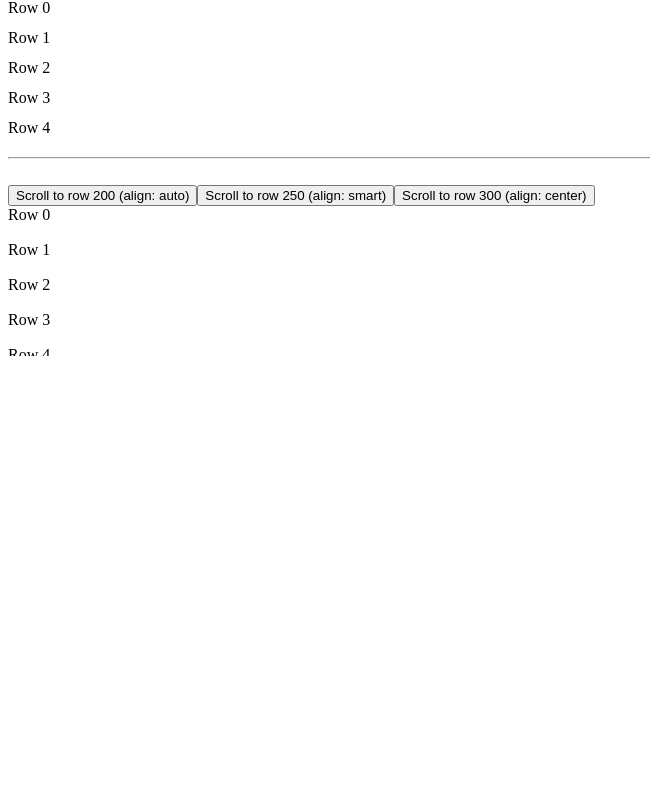
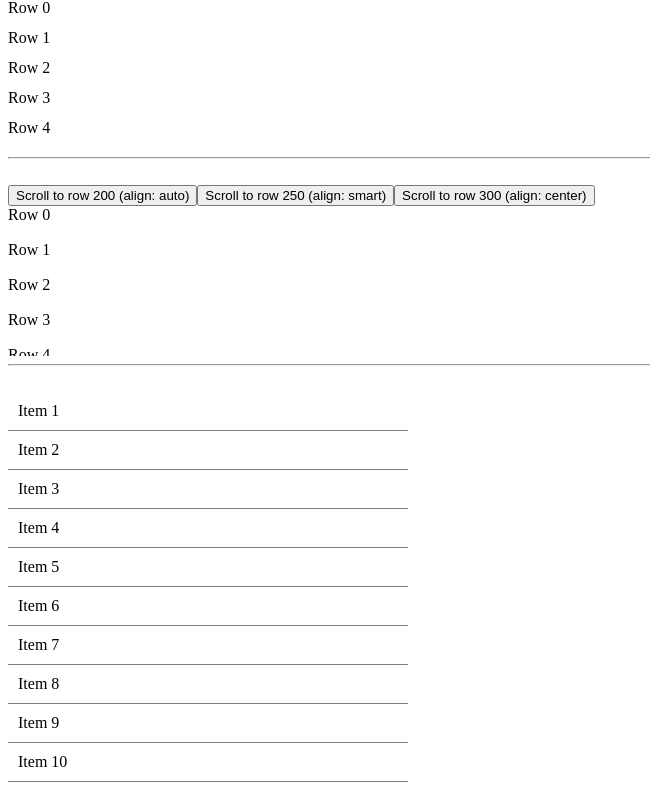
Before and after one commit to adityackr/react-window-practice, a React (Vite) app: page / in a window 1280 px wide. Shown: the part 975-1775 px from the top of the page, without its empty margins (0-650 px from the left). Before the commit the page ends 1339 px from the top, so only its background shows below. Built offline with nearby package versions, Linux system fonts and the light colour scheme.

Commit message:
add: memorize list items

```diff
--- a/src/App.jsx
+++ b/src/App.jsx
@@ -1,11 +1,45 @@
 import FixedSizeGridExample from './components/fixed-size-grid';
 import FixedSizedListColumn from './components/fixed-size-list/fixed-column';
 import FixedSizedListRow from './components/fixed-size-list/fixed-row';
+import MemoizeItems from './components/memoize-items';
 import ScrollingIndicators from './components/scrolling-indicators';
 import ScrollingToItem from './components/scrolling-to-item';
 import VariableSizeGridExample from './components/variable-size-grid';
 import VariableSizeListColumn from './components/variable-size-list/column';
 import VariableSizeListRow from './components/variable-size-list/row';
+
+const items = [
+	{ id: 1, label: 'Item 1' },
+	{ id: 2, label: 'Item 2' },
+	{ id: 3, label: 'Item 3' },
+	{ id: 4, label: 'Item 4' },
+	{ id: 5, label: 'Item 5' },
+	{ id: 6, label: 'Item 6' },
+	{ id: 7, label: 'Item 7' },
+	{ id: 8, label: 'Item 8' },
+	{ id: 9, label: 'Item 9' },
+	{ id: 10, label: 'Item 10' },
+	{ id: 11, label: 'Item 11' },
+	{ id: 12, label: 'Item 12' },
+	{ id: 13, label: 'Item 13' },
+	{ id: 14, label: 'Item 14' },
+	{ id: 15, label: 'Item 15' },
+	{ id: 16, label: 'Item 16' },
+	{ id: 17, label: 'Item 17' },
+	{ id: 18, label: 'Item 18' },
+	{ id: 19, label: 'Item 19' },
+	{ id: 20, label: 'Item 20' },
+	{ id: 21, label: 'Item 21' },
+	{ id: 22, label: 'Item 22' },
+	{ id: 23, label: 'Item 23' },
+	{ id: 24, label: 'Item 24' },
+	{ id: 25, label: 'Item 25' },
+	{ id: 26, label: 'Item 26' },
+	{ id: 27, label: 'Item 27' },
+	{ id: 28, label: 'Item 28' },
+	{ id: 29, label: 'Item 29' },
+	{ id: 30, label: 'Item 30' },
+];
 
 const App = () => {
 	return (
@@ -32,6 +66,9 @@ const App = () => {
 			<hr />
 			<br />
 			<ScrollingToItem />
+			<hr />
+			<br />
+			<MemoizeItems items={items} />
 		</div>
 	);
 };
--- /dev/null
+++ b/src/components/memoize-items/index.jsx
@@ -0,0 +1,43 @@
+import { useMemo, useState } from 'react';
+import { FixedSizeList } from 'react-window';
+import ListItem from '../shared/list-items';
+
+const MemoizeItems = ({ items }) => {
+	const [selectedItem, setSelectedItem] = useState(null);
+
+	const memoizedItems = useMemo(() => {
+		return items.map((item) => {
+			if (item.id === selectedItem?.id) {
+				return selectedItem;
+			} else {
+				return item;
+			}
+		});
+	}, [items, selectedItem]);
+
+	const renderRow = ({ index, style }) => {
+		const item = memoizedItems[index];
+
+		return (
+			<ListItem
+				item={item}
+				isSelected={selectedItem?.id === item.id}
+				onClick={() => setSelectedItem(item)}
+				style={style}
+			/>
+		);
+	};
+
+	return (
+		<FixedSizeList
+			height={400}
+			itemCount={items.length}
+			itemSize={50}
+			width={400}
+		>
+			{renderRow}
+		</FixedSizeList>
+	);
+};
+
+export default MemoizeItems;
--- /dev/null
+++ b/src/components/shared/list-items/index.jsx
@@ -0,0 +1,19 @@
+import React from 'react';
+
+const ListItem = ({ item, isSelected, onClick }) => {
+	return (
+		<div
+			style={{
+				backgroundColor: isSelected ? 'lightblue' : 'white',
+				padding: '10px',
+				borderBottom: '1px solid gray',
+				cursor: 'pointer',
+			}}
+			onClick={onClick}
+		>
+			{item.label}
+		</div>
+	);
+};
+
+export default ListItem;
```
Also changed, not shown: 1 other file (tests, documents, lock files or other folders).
